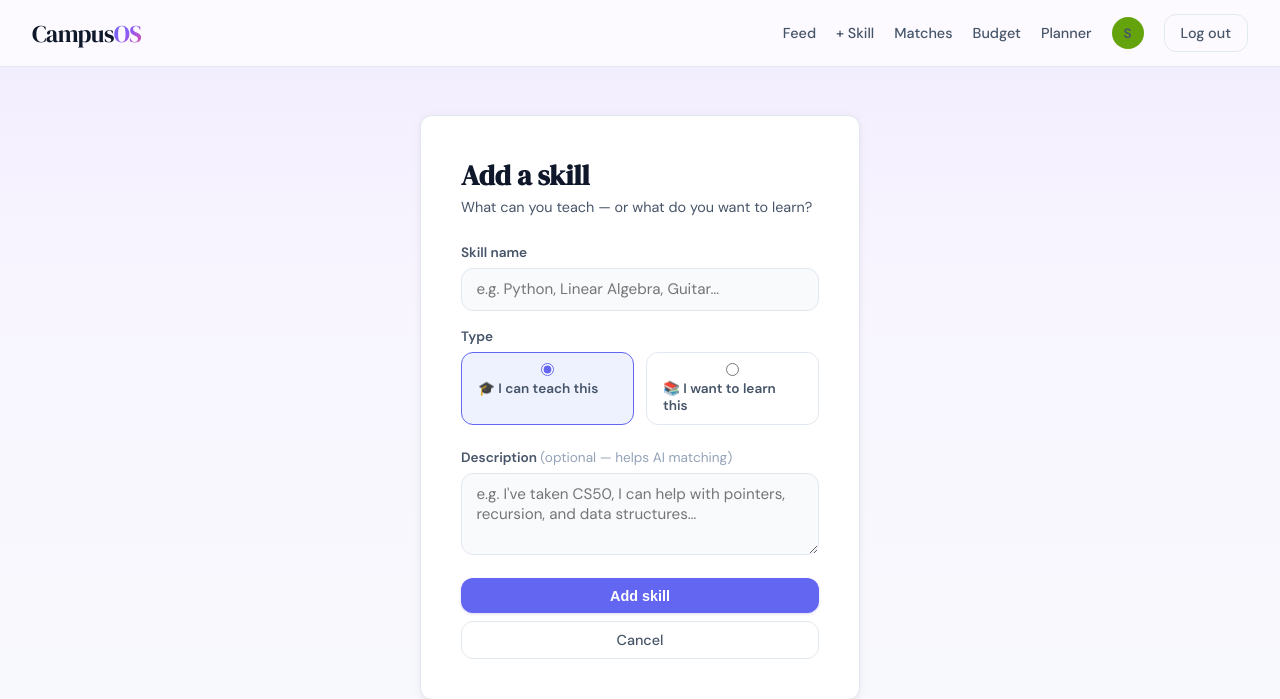
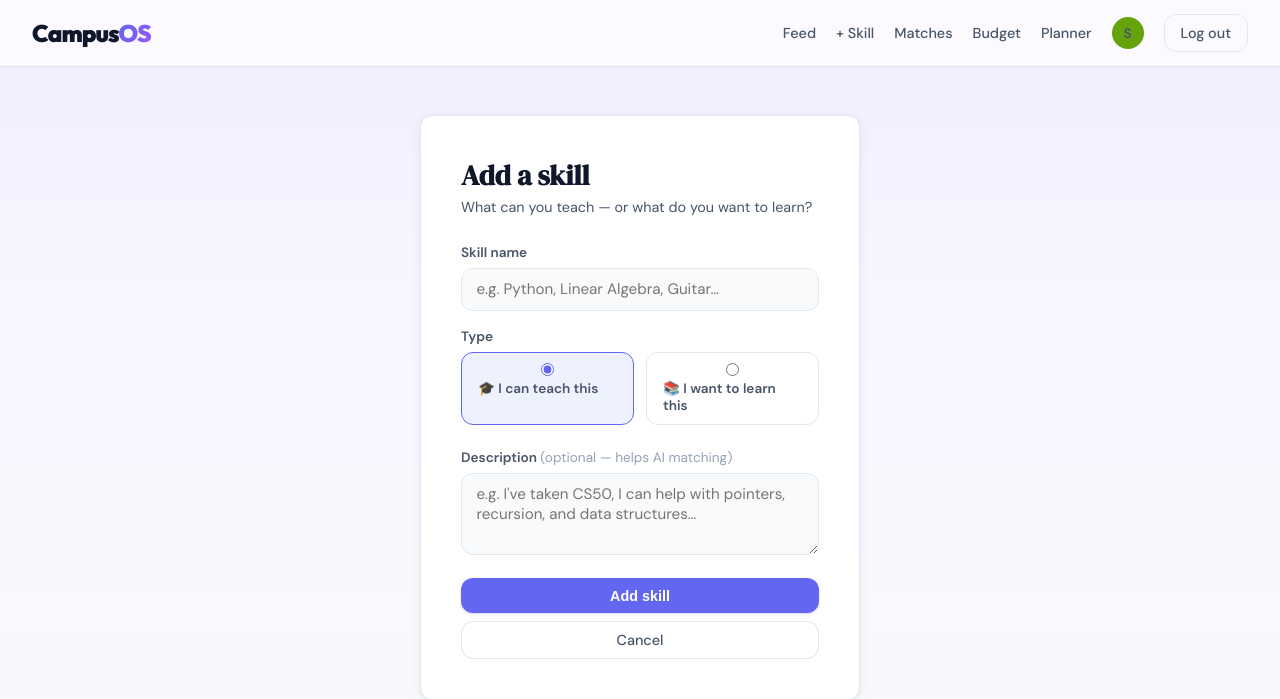
Before and after one commit to jerebear02/CampusOS, a Flask app: page /skills/add in a window 1280 px wide. Shown: the top 699 px of the page. Run offline with Flask 3, Linux system fonts and the light colour scheme; the visitor is signed in with stand-in values (Sample User, id 1); data comes from the database, SQL or seed files in the repository; data that the repository does not hold is empty.

Commit message:
Navbar wordmark: Outfit Black + letter-wave hover animation
- Wordmark font switched from DM Serif Display to Outfit Black (900).
  Geometric, chunky letterforms read modern and campus-branded; pairs
  with the hero's Bricolage Grotesque without echoing it.
- Tightened letter-spacing to -.04em for confidence.
- Markup split into per-letter spans so each character can animate
  independently.
- On hover: every letter in "Campus" lifts -5px in sequence
  (50ms stagger), followed by "OS", using a spring-easing curve
  (cubic-bezier(0.34, 1.56, 0.64, 1)) for a subtle overshoot.
- The "OS" gradient simultaneously sweeps left-to-right via
  background-position transition.
- Letters drop back staggered on un-hover so the wave reads both
  directions.
- prefers-reduced-motion users get a static logo with no transitions.

Co-Authored-By: Claude Opus 4.7 <noreply@anthropic.com>

```diff
--- a/static/style.css
+++ b/static/style.css
@@ -66,20 +66,62 @@ img { max-width: 100%; }
   z-index: 100;
 }
 .nav-brand {
-  font-family: 'DM Serif Display', Georgia, serif;
+  font-family: 'Outfit', system-ui, sans-serif;
+  font-weight: 900;
   font-size: 1.5rem;
+  letter-spacing: -.04em;
   color: var(--ink);
   text-decoration: none;
-  letter-spacing: -.025em;
+  display: inline-flex;
+  /* Establish a baseline so the lift transform looks anchored */
+  line-height: 1;
 }
-.nav-brand span {
+.nav-brand:hover { text-decoration: none; }
+
+.nav-brand .nb-letter,
+.nav-brand .nb-os {
+  display: inline-block;
+  transition: transform .35s cubic-bezier(0.34, 1.56, 0.64, 1);
+}
+
+/* Stagger each letter — runs left-to-right on hover, right-to-left on un-hover */
+.nav-brand .nb-letter:nth-child(1) { transition-delay: 0ms; }
+.nav-brand .nb-letter:nth-child(2) { transition-delay: 50ms; }
+.nav-brand .nb-letter:nth-child(3) { transition-delay: 100ms; }
+.nav-brand .nb-letter:nth-child(4) { transition-delay: 150ms; }
+.nav-brand .nb-letter:nth-child(5) { transition-delay: 200ms; }
+.nav-brand .nb-letter:nth-child(6) { transition-delay: 250ms; }
+.nav-brand .nb-os { transition-delay: 300ms; }
+
+.nav-brand:hover .nb-letter,
+.nav-brand:hover .nb-os {
+  transform: translateY(-5px);
+}
+
+/* The "OS" suffix carries the brand gradient — sweeps left-to-right on hover */
+.nav-brand .nb-os {
   background: var(--gradient);
+  background-size: 200% 100%;
+  background-position: 0 50%;
   -webkit-background-clip: text;
   background-clip: text;
   -webkit-text-fill-color: transparent;
   color: transparent;
+  /* Animate two properties; pin the transition list explicitly */
+  transition:
+    transform .35s cubic-bezier(0.34, 1.56, 0.64, 1) 300ms,
+    background-position .6s ease 0ms;
 }
-.nav-brand:hover { text-decoration: none; }
+.nav-brand:hover .nb-os {
+  background-position: 100% 50%;
+}
+
+@media (prefers-reduced-motion: reduce) {
+  .nav-brand .nb-letter,
+  .nav-brand .nb-os { transition: none; }
+  .nav-brand:hover .nb-letter,
+  .nav-brand:hover .nb-os { transform: none; }
+}
 .nav-links {
   display: flex;
   align-items: center;
--- a/templates/layout.html
+++ b/templates/layout.html
@@ -6,13 +6,13 @@
   <title>{% block title %}CampusOS{% endblock %}</title>
   <link rel="preconnect" href="https://fonts.googleapis.com">
   <link rel="preconnect" href="https://fonts.gstatic.com" crossorigin>
-  <link href="https://fonts.googleapis.com/css2?family=Bricolage+Grotesque:opsz,wght@12..96,700;12..96,800&family=DM+Serif+Display&family=DM+Sans:wght@300;400;500;600&display=swap" rel="stylesheet">
+  <link href="https://fonts.googleapis.com/css2?family=Bricolage+Grotesque:opsz,wght@12..96,700;12..96,800&family=Outfit:wght@800;900&family=DM+Serif+Display&family=DM+Sans:wght@300;400;500;600&display=swap" rel="stylesheet">
   <link rel="stylesheet" href="{{ url_for('static', filename='style.css') }}" />
 </head>
 <body>
 
   <nav class="navbar">
-    <a href="{{ url_for('index') }}" class="nav-brand">Campus<span>OS</span></a>
+    <a href="{{ url_for('index') }}" class="nav-brand" aria-label="CampusOS"><span class="nb-letter">C</span><span class="nb-letter">a</span><span class="nb-letter">m</span><span class="nb-letter">p</span><span class="nb-letter">u</span><span class="nb-letter">s</span><span class="nb-os">OS</span></a>
     <div class="nav-links">
       {% if session.user_id %}
         <a href="{{ url_for('feed') }}">Feed</a>
```
